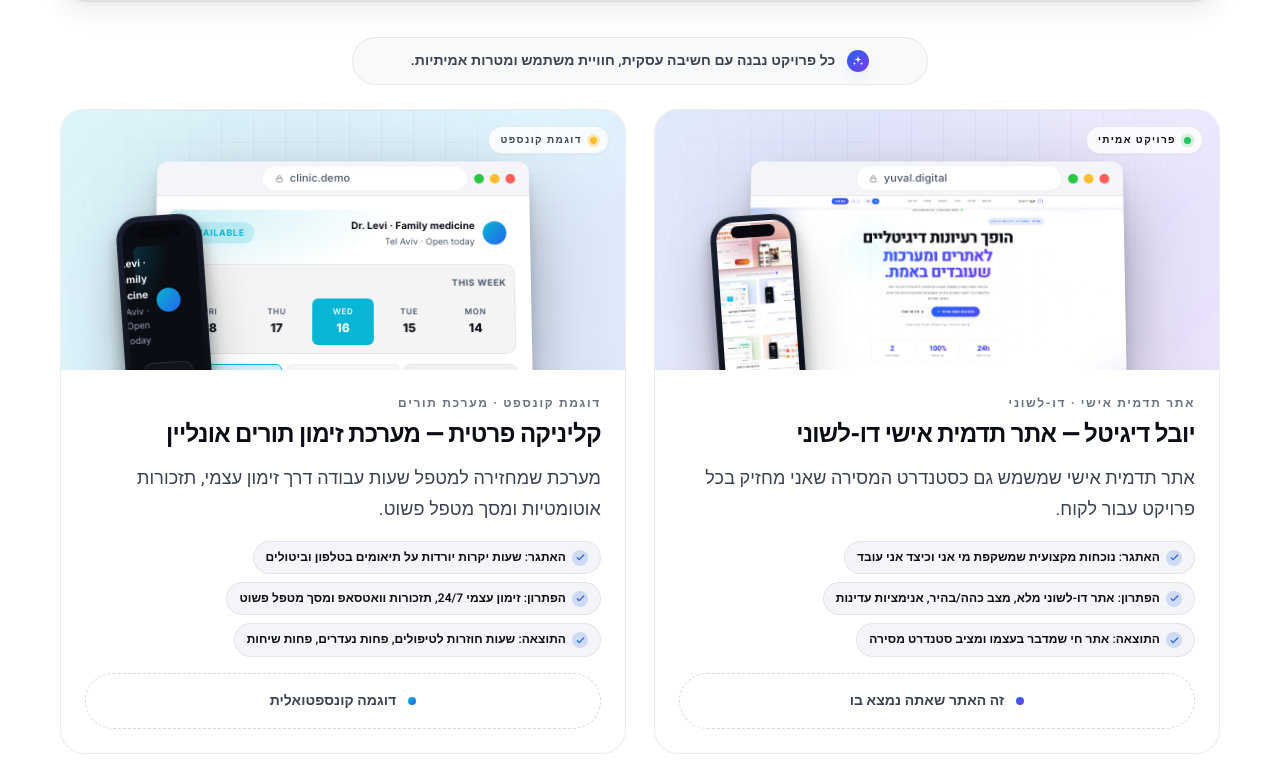
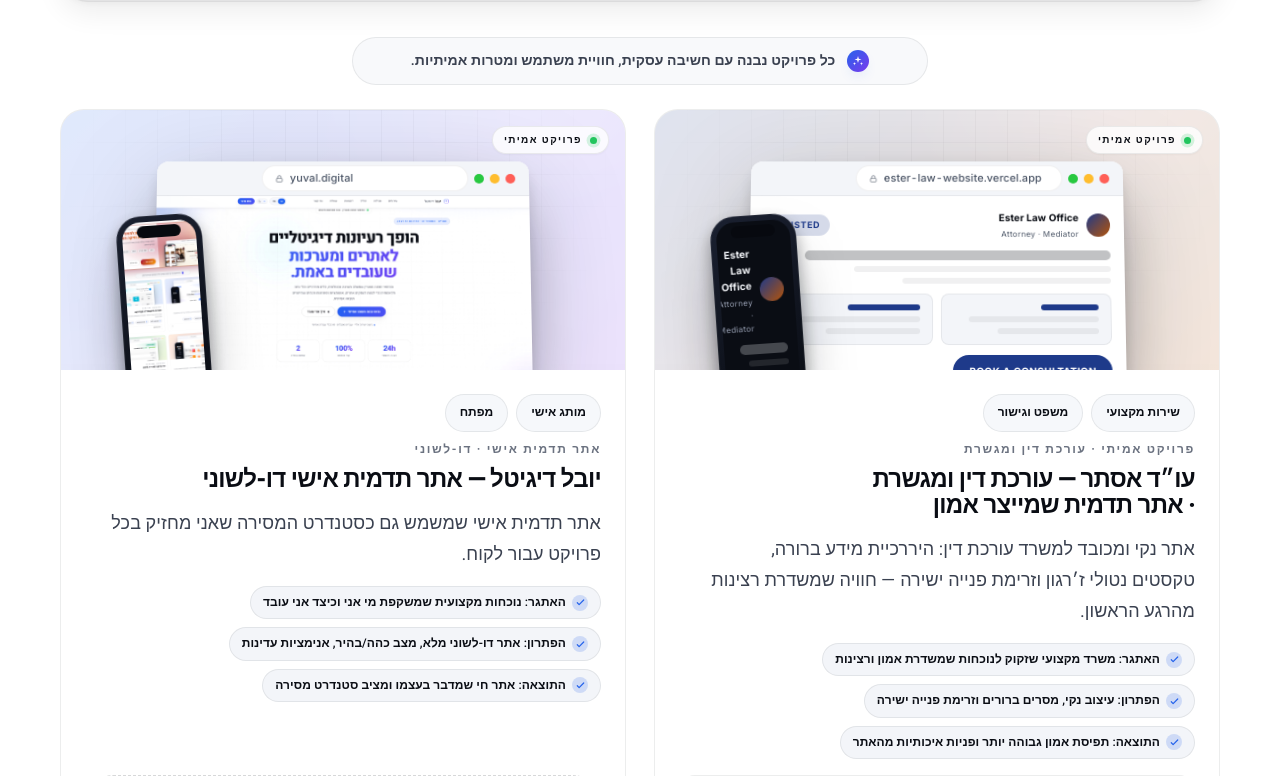
Before and after one commit to yuvalzakay26-ship-it/yuval-digital, a React (Vite) app: page / in a window 1280 px wide. Shown: the part 8444-9220 px from the top of the page. Built offline with nearby package versions, Linux system fonts and the light colour scheme.

Commit message:
Projects upgrade: add law case study, fix Hebrew RTL, reorder projects, add premium labels, improve UX

```diff
--- /dev/null
+++ b/src/components/mockups/LawMockup.jsx
@@ -0,0 +1,55 @@
+import './mockups.css';
+
+/* Law practice — dignified brand surface (attorney & mediator) */
+export default function LawMockup() {
+  const accent = { '--mock-accent': '#1e3a8a', '--mock-accent-2': '#b45309' };
+  return (
+    <div
+      style={{
+        ...accent,
+        display: 'flex',
+        flexDirection: 'column',
+        gap: 10,
+        height: '100%',
+      }}
+    >
+      <div className="mu-row mu-row--between">
+        <div className="mu-row">
+          <span className="mu-avatar" />
+          <div style={{ display: 'flex', flexDirection: 'column', gap: 3 }}>
+            <span style={{ fontSize: 10, fontWeight: 700, color: 'var(--mock-text)' }}>
+              Ester Law Office
+            </span>
+            <span style={{ fontSize: 8, color: 'var(--mock-text-soft)', letterSpacing: '0.04em' }}>
+              Attorney &middot; Mediator
+            </span>
+          </div>
+        </div>
+        <span className="mu-pill mu-pill--brand">Trusted</span>
+      </div>
+
+      <div style={{ display: 'flex', flexDirection: 'column', gap: 6 }}>
+        <span className="mu-line mu-line--lg mu-line--strong" style={{ width: '88%' }} />
+        <span className="mu-line" style={{ width: '74%' }} />
+        <span className="mu-line" style={{ width: '60%' }} />
+      </div>
+
+      <div className="mu-grid-2">
+        <div className="mu-card" style={{ display: 'flex', flexDirection: 'column', gap: 6 }}>
+          <span className="mu-line mu-line--brand" style={{ width: '40%' }} />
+          <span className="mu-line" style={{ width: '90%' }} />
+          <span className="mu-line" style={{ width: '70%' }} />
+        </div>
+        <div className="mu-card" style={{ display: 'flex', flexDirection: 'column', gap: 6 }}>
+          <span className="mu-line mu-line--brand" style={{ width: '50%' }} />
+          <span className="mu-line" style={{ width: '85%' }} />
+          <span className="mu-line" style={{ width: '65%' }} />
+        </div>
+      </div>
+
+      <div style={{ marginTop: 'auto', display: 'flex', justifyContent: 'flex-start' }}>
+        <span className="mu-cta">Book a consultation</span>
+      </div>
+    </div>
+  );
+}
--- a/src/components/mockups/index.js
+++ b/src/components/mockups/index.js
@@ -3,10 +3,12 @@ import ClinicMockup from './ClinicMockup.jsx';
 import RestaurantMockup from './RestaurantMockup.jsx';
 import LeadgenMockup from './LeadgenMockup.jsx';
 import MarzipanMockup from './MarzipanMockup.jsx';
+import LawMockup from './LawMockup.jsx';
 
 export const projectMockups = {
   marzipan: MarzipanMockup,
   yuval: YuvalMockup,
+  law: LawMockup,
   clinic: ClinicMockup,
   restaurant: RestaurantMockup,
   leadgen: LeadgenMockup,
--- a/src/data/projects.js
+++ b/src/data/projects.js
@@ -28,6 +28,11 @@ export const projectVisuals = {
     glow: 'rgba(5, 150, 105, 0.30)',
     chip: 'Landing'
   },
+  law: {
+    accent: 'linear-gradient(135deg, #1e3a8a 0%, #b45309 100%)',
+    glow: 'rgba(30, 58, 138, 0.36)',
+    chip: 'Law'
+  },
   default: {
     accent: 'linear-gradient(135deg, #2563eb 0%, #7c3aed 100%)',
     glow: 'rgba(37, 99, 235, 0.30)',
--- a/src/i18n/en.js
+++ b/src/i18n/en.js
@@ -198,9 +198,9 @@ const en = {
   },
   projects: {
     eyebrow: 'Work examples',
-    title: 'One live client. Four labeled concept demos.',
+    title: 'Real client projects. Four labeled concept demos.',
     subtitle:
-      'A real client project running in production, alongside four concept demos that show how I think — every example built to the same delivery standard.',
+      'Two real client projects running in production, alongside four concept demos that show how I think — every example built to the same delivery standard.',
     industryLabel: 'Industry',
     problemLabel: 'Challenge',
     solutionLabel: 'Solution',
@@ -218,7 +218,7 @@ const en = {
     featuredLabel: 'Featured project',
     intro: 'Every project is built with business thinking, UX and real goals.',
     stats: [
-      { value: '1', label: 'Live client site' },
+      { value: '2', label: 'Live client sites' },
       { value: '4', label: 'Concept demos' },
       { value: '100%', label: 'Custom code' }
     ],
@@ -237,6 +237,7 @@ const en = {
         title: 'Marzipan Bakery · Jerusalem — heritage bakery (est. 1986) reimagined online',
         subtitle: 'A Jerusalem brand established in 1986, in need of a digital home matching its quality. Delivered: a premium commerce site with brand storytelling and seamless online ordering — an experience that feels like the product itself.',
         category: 'Real client project · Jerusalem luxury bakery',
+        tags: ['E-commerce', 'Food Business'],
         industry: 'Food & hospitality',
         problem: 'A heritage Jerusalem bakery (established 1986) needed a digital presence that reflects its history, quality and premium feel — while letting customers browse and order online effortlessly.',
         solution: 'A luxury bakery commerce site with online ordering, product catalog, brand storytelling and premium branding.',
@@ -249,11 +250,30 @@ const en = {
         skills: ['Online ordering UX', 'Premium branding', 'Mobile-first', 'Conversion design']
       },
       {
+        id: 'law',
+        kind: 'real',
+        liveUrl: 'https://ester-law-website.vercel.app',
+        title: 'Ester Law — attorney & mediator · a presence that earns trust',
+        subtitle: 'A clean, dignified site for a law practice: clear information hierarchy, jargon-free copy and a direct path to contact — an experience that signals seriousness from the first scroll.',
+        category: 'Real client project · attorney & mediator',
+        tags: ['Professional Services', 'Law & Mediation'],
+        industry: 'Legal & mediation',
+        problem: 'A professional services practice needed a digital presence worthy of the field — one that signals trust, explains practice areas without legal jargon, and guides visitors toward contact without friction.',
+        solution: 'A minimalist brand site: clean and dignified design, clear information hierarchy, plain-language framing of legal and mediation services, and accessible contact details on every screen for a direct inquiry flow.',
+        outcome: 'A digital presence that builds trust from the first impression, positions the practice at a professional level, and shortens the path from a visit to a first call.',
+        features: [
+          'Challenge: A professional practice in need of a presence that signals trust',
+          'Solution: Clean design, clear messaging and a direct path to contact',
+          'Result: Stronger trust perception and higher-quality inquiries'
+        ]
+      },
+      {
         id: 'yuval',
         kind: 'real',
         title: 'yuval.digital — bilingual personal brand site',
         subtitle: 'A personal brand site that doubles as the delivery-quality benchmark I hold every project to.',
         category: 'Personal brand site · bilingual',
+        tags: ['Personal Brand', 'Developer'],
         industry: 'Personal brand',
         problem: 'A serious digital presence was needed to reflect who I am, what I build and how to work with me.',
         solution: 'A full bilingual site (Hebrew + English), light & dark themes, subtle motion and a clean code architecture.',
--- a/src/i18n/he.js
+++ b/src/i18n/he.js
@@ -198,9 +198,9 @@ const he = {
   },
   projects: {
     eyebrow: 'דוגמאות עבודה',
-    title: 'פרויקט לקוח אמיתי. דוגמאות קונספט מתויגות.',
+    title: 'פרויקטים אמיתיים. דוגמאות קונספט מתויגות.',
     subtitle:
-      'פרויקט אחד חי באוויר ללקוח אמיתי, לצד ארבע דוגמאות קונספט שמראות איך אני חושב — כולן נבנו באותה רמת מסירה.',
+      'שני פרויקטים חיים באוויר ללקוחות אמיתיים, לצד ארבע דוגמאות קונספט שמראות איך אני חושב — כולן נבנו באותה רמת מסירה.',
     industryLabel: 'תחום',
     problemLabel: 'אתגר',
     solutionLabel: 'פתרון',
@@ -218,7 +218,7 @@ const he = {
     featuredLabel: 'פרויקט מוביל',
     intro: 'כל פרויקט נבנה עם חשיבה עסקית, חוויית משתמש ומטרות אמיתיות.',
     stats: [
-      { value: '1', label: 'לקוח חי באוויר' },
+      { value: '2', label: 'לקוחות חיים באוויר' },
       { value: '4', label: 'דוגמאות קונספט' },
       { value: '100%', label: 'קוד מותאם אישית' }
     ],
@@ -237,6 +237,7 @@ const he = {
         title: 'מאפיית מרציפן · ירושלים — מאפייה ותיקה (1986) באתר מסחר חדש',
         subtitle: 'מותג ירושלמי משנת 1986 שזקוק לנוכחות שמשקפת רמה. נמסר אתר מסחר פרימיום עם סיפור מותג, קטלוג מוצרים והזמנה אונליין מלוטשת — חוויה שמרגישה כמו המוצר עצמו.',
         category: 'פרויקט אמיתי · מאפייה יוקרתית בירושלים',
+        tags: ['מסחר אונליין', 'מזון ומאפייה'],
         industry: 'מזון ומאפייה',
         problem: 'מותג מאפייה ותיק (משנת 1986) זקוק לנוכחות דיגיטלית שמשקפת את ההיסטוריה והרמה — ומאפשרת ללקוחות להזמין אונליין בקלות.',
         solution: 'אתר מסחר פרימיום למאפייה עם חוויית הזמנה אונליין, קטלוג מוצרים, סיפור מותג ומיתוג יוקרתי.',
@@ -249,11 +250,30 @@ const he = {
         skills: ['חוויית הזמנה אונליין', 'מיתוג פרימיום', 'מובייל ראשון', 'עיצוב המרה']
       },
       {
+        id: 'law',
+        kind: 'real',
+        liveUrl: 'https://ester-law-website.vercel.app',
+        title: 'עו״ד אסתר — עורכת דין ומגשרת · אתר תדמית שמייצר אמון',
+        subtitle: 'אתר נקי ומכובד למשרד עורכת דין: היררכיית מידע ברורה, טקסטים נטולי ז׳רגון וזרימת פנייה ישירה — חוויה שמשדרת רצינות מהרגע הראשון.',
+        category: 'פרויקט אמיתי · עורכת דין ומגשרת',
+        tags: ['שירות מקצועי', 'משפט וגישור'],
+        industry: 'משפט וגישור',
+        problem: 'משרד שירות מקצועי שזקוק לנוכחות דיגיטלית מכובדת — כזו שמשדרת אמון, מציגה את תחומי העיסוק בבהירות ומובילה את הפונה לפעולה בלי חיכוך.',
+        solution: 'אתר תדמית מינימליסטי: עיצוב נקי ומכובד, היררכיית מידע נכונה, הסבר ברור על תחומי המשפט והגישור, ופרטי קשר נגישים בכל שלב לזרימת פנייה ישירה.',
+        outcome: 'נוכחות דיגיטלית שמייצרת תחושת אמון מהרגע הראשון, מציבה את המשרד ברמה מקצועית ומקצרת את הדרך מהביקור באתר לשיחה ראשונה.',
+        features: [
+          'האתגר: משרד מקצועי שזקוק לנוכחות שמשדרת אמון ורצינות',
+          'הפתרון: עיצוב נקי, מסרים ברורים וזרימת פנייה ישירה',
+          'התוצאה: תפיסת אמון גבוהה יותר ופניות איכותיות מהאתר'
+        ]
+      },
+      {
         id: 'yuval',
         kind: 'real',
         title: 'יובל דיגיטל — אתר תדמית אישי דו-לשוני',
         subtitle: 'אתר תדמית אישי שמשמש גם כסטנדרט המסירה שאני מחזיק בכל פרויקט עבור לקוח.',
         category: 'אתר תדמית אישי · דו-לשוני',
+        tags: ['מותג אישי', 'מפתח'],
         industry: 'מותג אישי',
         problem: 'נדרשה נוכחות מקצועית שתשקף ברצינות מי אני, מה אני בונה וכיצד אפשר לעבוד איתי.',
         solution: 'אתר תדמית מלא בעברית ובאנגלית, מצב בהיר וכהה, אנימציות עדינות וארכיטקטורת קוד נקייה.',
--- a/src/sections/Projects.css
+++ b/src/sections/Projects.css
@@ -608,11 +608,18 @@
   color: var(--color-text);
   letter-spacing: 0.04em;
   text-transform: uppercase;
+  direction: inherit;
+  unicode-bidi: isolate;
   transition:
     background-color var(--dur-base) var(--ease-out),
     border-color var(--dur-base) var(--ease-out),
     color var(--dur-base) var(--ease-out),
     transform var(--dur-fast) var(--ease-out);
+}
+
+[dir='rtl'] .project-card__skill {
+  text-transform: none;
+  letter-spacing: 0;
 }
 
 .project-card__inner--featured:hover .project-card__skill {
--- a/src/sections/Projects.jsx
+++ b/src/sections/Projects.jsx
@@ -37,6 +37,7 @@ const PROJECT_URLS = {
   clinic: 'clinic.demo',
   restaurant: 'menu.demo',
   leadgen: 'offer.demo',
+  law: 'ester-law-website.vercel.app',
 };
 
 function isExternalUrl(url) {
@@ -125,6 +126,16 @@ function ProjectCard({ item, index, t, compact = false }) {
         {/* === BODY === */}
         <div className="project-card__body">
           <header className="project-card__header">
+            {item.tags && item.tags.length > 0 && (
+              <ul
+                className="project-card__skills project-card__tags"
+                aria-label={t('projects.industryLabel')}
+              >
+                {item.tags.map(tag => (
+                  <li key={tag} className="project-card__skill">{tag}</li>
+                ))}
+              </ul>
+            )}
             <span className="project-card__category">{item.category}</span>
             <h3 className="project-card__title">{item.title}</h3>
             {item.subtitle ? (
```
Also changed, not shown: .claude/settings.local.json.
